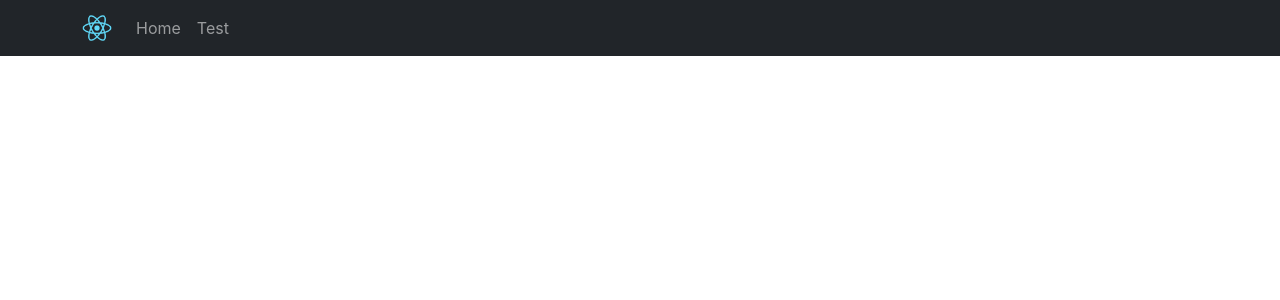
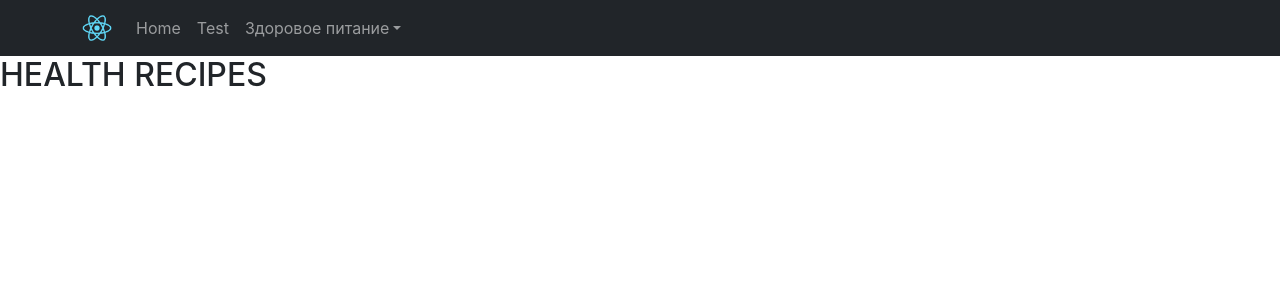
Before and after one commit to Frogpop/Cooking_Platform, a React (Create React App) app: page /healthfood-recipes in a window 1280 px wide. Before the commit this address had no page. Shown: the top 300 px of the page. Built offline with nearby package versions, Linux system fonts and the light colour scheme.

Commit message:
create health pages

```diff
--- a/src/Components/Header.js
+++ b/src/Components/Header.js
@@ -1,9 +1,11 @@
 import React,{Component} from "react";
-import {Container, Nav, Navbar} from "react-bootstrap";
+import {Container, Nav, Navbar, NavDropdown} from "react-bootstrap";
 import logo from './logo192.png'
 import {Route, BrowserRouter as Router, Routes} from "react-router-dom";
 import Home from "../Pages/Home";
 import Test from "../Pages/Test";
+import HealthFoodArticles from "../Pages/healthFood-articles";
+import HealthFoodRecipes from "../Pages/healthFood-recipes";
 export default class Header extends Component{
     render() {
         return(
@@ -24,6 +26,10 @@ export default class Header extends Component{
                             <Nav className="mr-auto">
                                 <Nav.Link href="/"> Home</Nav.Link>
                                 <Nav.Link href="/test">Test</Nav.Link>
+                                <NavDropdown title="Здоровое питание">
+                                    <NavDropdown.Item href="/healthfood-articles">Статьи</NavDropdown.Item>
+                                    <NavDropdown.Item href="/healthfood-recipes">Рецепты</NavDropdown.Item>
+                                </NavDropdown>
                                 {/*
                                     Тут по шаблону добавляем кнопки в навигацию
                                 */}
@@ -36,6 +42,9 @@ export default class Header extends Component{
                     <Routes>
                         <Route exat path="/" element={<Home/>}/>
                         <Route exat path="/test" element={<Test/>}/>
+                        <Route exat path="/healthfood-articles" element={<HealthFoodArticles/>}/>
+                        <Route exat path="/healthfood-recipes" element={<HealthFoodRecipes/>}/>
+
                         {/*
                             Тут по шаблону добавляем в роутер страницы
                         */}
--- /dev/null
+++ b/src/Pages/healthFood-articles.js
@@ -0,0 +1,11 @@
+import React,{Component} from "react";
+
+export default class HealthFoodArticles extends Component{
+    render() {
+        return(
+            <>
+                <h2>HEALTH Articles</h2>
+            </>
+        );
+    }
+}
--- /dev/null
+++ b/src/Pages/healthFood-recipes.js
@@ -0,0 +1,9 @@
+import React,{Component} from "react";
+
+export default class HealthFoodRecipes extends Component{
+    render() {
+        return(
+            <h2>HEALTH RECIPES</h2>
+        );
+    }
+}
```
